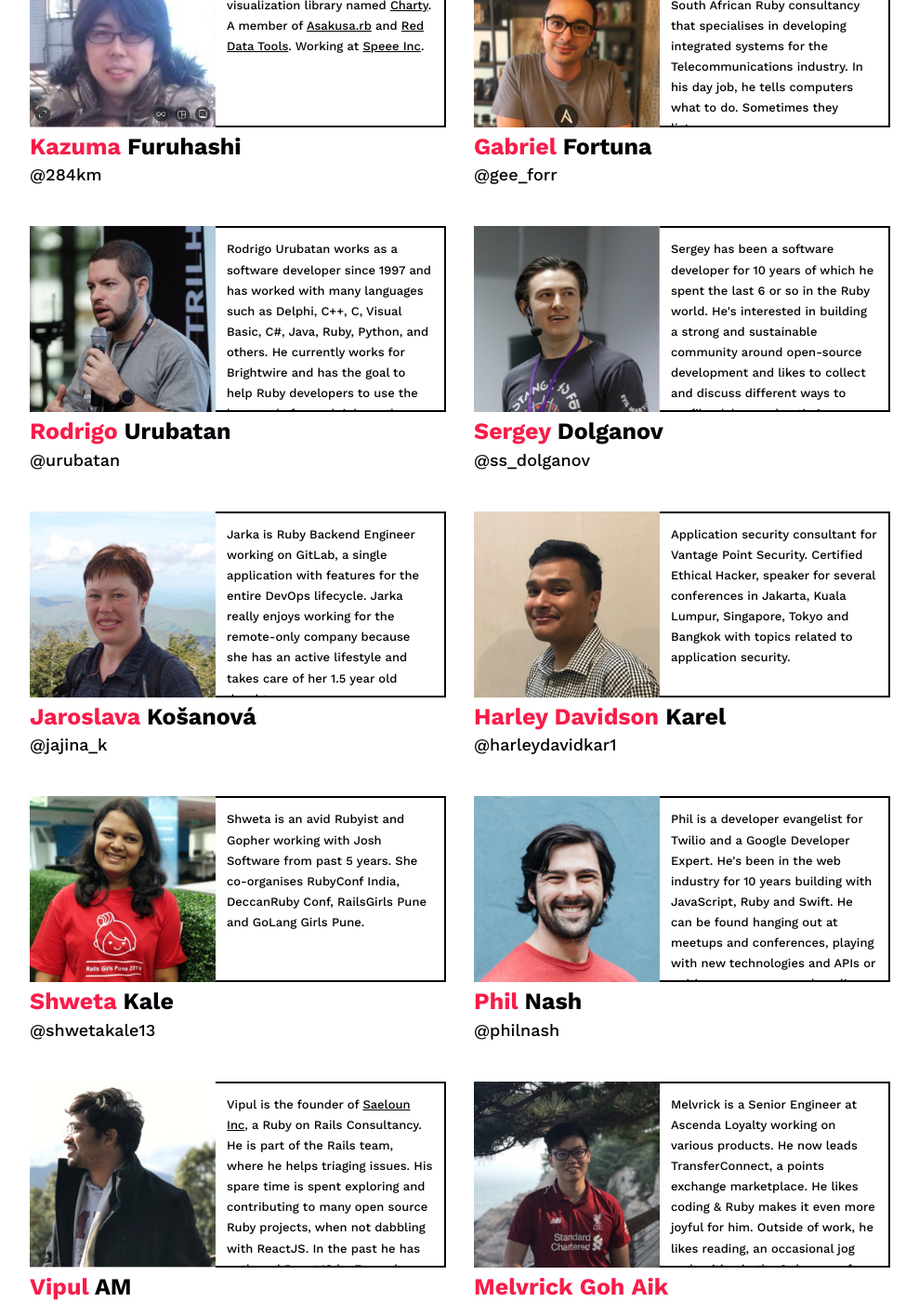
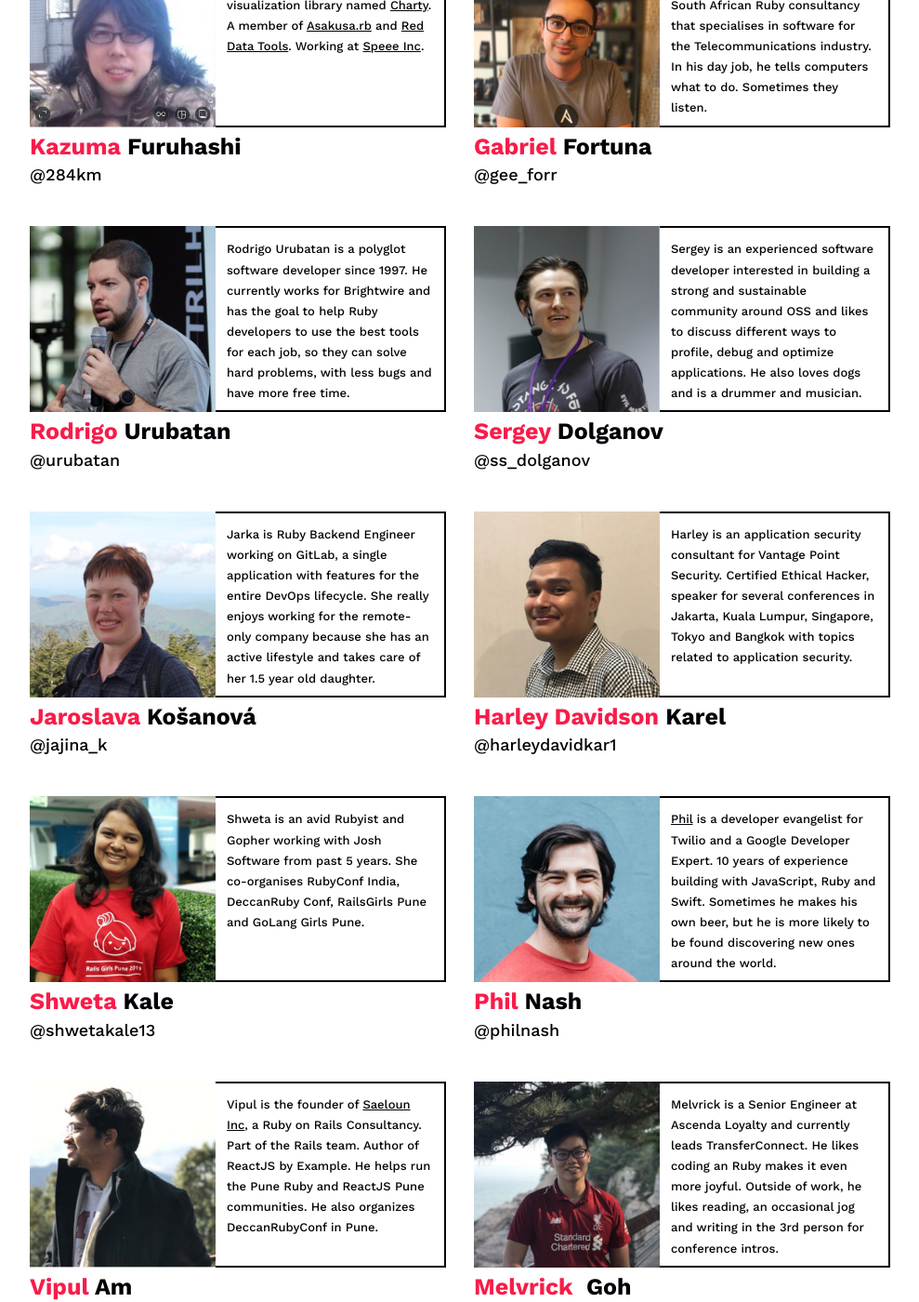
Before and after one commit to bangkokrb/rubyconfth, a Jekyll site: the page built from index.md, in a window 1280 px wide and 1400 px high, scrolled down 2283 px. Shown: the whole window at 93% size, without its empty margins (237-1226 px from the left). Built offline with Jekyll 4.4.1, drawn with Linux system fonts in a browser that asks for light colours; comment, search, counter and statistics services are not loaded; some of the changed text lies outside the part shown.

Commit message:
Shorter speaker bios to fit in the rectangle box on large screens

```diff
--- a/_data/speakers/speakers.yml
+++ b/_data/speakers/speakers.yml
@@ -3,13 +3,13 @@
   twitter_handle: '@rstankov'
   photo_url: /assets/images/pages/home/speakers/radoslav-stankov.jpg
   bio: |
-    Web developer with 17+ years of experience, currently is the head of engineering at Product Hunt (by AngelList). Lately, he is juggling between Ruby and Javascript projects, with the belief that it's equally important to work both on the frontend and on the backend. Organizer of <a href="http://react-not-a-conf.com/" target="_blank">React.NotAConf</a> conference and <a href="https://www.meetup.com/React-Sofia/" target="_blank">React.Sofia</a> meetup.
+    Radoslav is currently the head of engineering at Product Hunt (by AngelList). Lately, juggling between Ruby and JavaScript projects. Organizer of <a href="http://react-not-a-conf.com/" target="_blank">React.NotAConf</a> conference and <a href="https://www.meetup.com/React-Sofia/" target="_blank">React.Sofia</a> meetup.
 - first_name: Piotr
   last_name: Murach
   twitter_handle: '@piotr_murach'
   photo_url: /assets/images/pages/home/speakers/piotr-murach.jpg
   bio: |
-    A software engineer with an interest in tooling, automation, and testing. A creator of over 50 Ruby gems including the <a href=" https://piotrmurach.github.io/tty/" target="_blank">TTY toolkit</a> for building sleek command line apps. He writes his ruminations about software, technology and more on <a href="https://piotrmurach.com" target="_blank">piotrmurach.com</a>.
+    Piotr  is a software engineer with an interest in tooling, automation, and testing. A creator of over 50 Ruby gems including the <a href=" https://piotrmurach.github.io/tty/" target="_blank">TTY toolkit</a> for building sleek command line apps. He writes about software, technology and more on <a href="https://piotrmurach.com" target="_blank">piotrmurach.com</a>.
 - first_name: Giovanni
   last_name: Sakti
   twitter_handle: '@giosakti'
@@ -21,7 +21,7 @@
   twitter_handle: ''
   photo_url: /assets/images/pages/home/speakers/vishal-chandnani.jpg
   bio: |
-    Vishal test-drives clean code at <a href="https://www.defmethod.com/" target="_blank">Def Method</a> in New York City. At The Boeing Company, he developed software for the US Government Intelligence Community. Vishal started his career at Lucent Technologies (Bell Labs Innovations), where he developed software for wireless communication systems.
+    Vishal test-drives clean code at <a href="https://www.defmethod.com/" target="_blank">Def Method</a> in New York City. Previously, he developed software for the US Government Intelligence Community at The Boeing Company and software for wireless communication systems at Lucent Technologies.
 - first_name: Leandro
   last_name: Ostera
   twitter_handle: '@leostera'
@@ -33,7 +33,7 @@
   twitter_handle: '@tae8838'
   photo_url: /assets/images/pages/home/speakers/tae-wongsrinoppakun.jpg
   bio: |
-    Tae is originally from Bangkok, but currently is living in Tokyo. He's a software engineer at <a href="https://wovn.io/" target="_blank">Wovn Technologies</a> building a platform to localize the internet. He has been working with Ruby his entire professional career. He also works with Vue.js and is interested in Elixir. If he's not in front of his laptop or Nintendo Switch, he's probably on a mountain somewhere.
+    Tae is originally from Bangkok, but lives in Tokyo. Currently, he is a software engineer at <a href="https://wovn.io/" target="_blank">Wovn Technologies</a> building a platform to localize the internet. If he's not in front of his laptop or Nintendo Switch, he is probably on a mountain somewhere.
 - first_name: Kazuma
   last_name: Furuhashi
   twitter_handle: '@284km'
@@ -45,31 +45,31 @@
   twitter_handle: '@gee_forr'
   photo_url: /assets/images/pages/home/speakers/gabriel-fortuna.jpg
   bio: |
-    Gabriel is the founder of Zero One Bespoke Software Development, a South African Ruby consultancy that specialises in developing integrated systems for the Telecommunications industry. In his day job, he tells computers what to do. Sometimes they listen.
+    Gabriel is the founder of Zero One Bespoke Software Development, a South African Ruby consultancy that specialises in software for the Telecommunications industry. In his day job, he tells computers what to do. Sometimes they listen.
 - first_name: Rodrigo
   last_name: Urubatan
   twitter_handle: '@urubatan'
   photo_url: /assets/images/pages/home/speakers/rodrigo-urubatan.jpg
   bio: |
-    Rodrigo Urubatan works as a software developer since 1997 and has worked with many languages such as Delphi, C++, C, Visual Basic, C#, Java, Ruby, Python, and others. He currently works for Brightwire and has the goal to help Ruby developers to use the best tools for each job, so they can solve hard problems, with less bugs and have more free time.
+    Rodrigo Urubatan is a polyglot software developer since 1997. He currently works for Brightwire and has the goal to help Ruby developers to use the best tools for each job, so they can solve hard problems, with less bugs and have more free time.
 - first_name: Sergey
   last_name: Dolganov
   twitter_handle: '@ss_dolganov'
   photo_url: /assets/images/pages/home/speakers/sergey-dolganov.jpg
   bio: |
-    Sergey has been a software developer for 10 years of which he spent the last 6 or so in the Ruby world. He's interested in building a strong and sustainable community around open-source development and likes to collect and discuss different ways to profile, debug and optimize applications. He also loves dogs and is a drummer and musician.
+    Sergey is an experienced software developer interested in building a strong and sustainable community around OSS and likes to discuss different ways to profile, debug and optimize applications. He also loves dogs and is a drummer and musician.
 - first_name: Jaroslava
   last_name: Košanová
   twitter_handle: '@jajina_k'
   photo_url: /assets/images/pages/home/speakers/jaroslava-kosanova.jpg
   bio: |
-    Jarka is Ruby Backend Engineer working on GitLab, a single application with features for the entire DevOps lifecycle. Jarka really enjoys working for the remote-only company because she has an active lifestyle and takes care of her 1.5 year old daughter.
+    Jarka is Ruby Backend Engineer working on GitLab, a single application with features for the entire DevOps lifecycle. She really enjoys working for the remote-only company because she has an active lifestyle and takes care of her 1.5 year old daughter.
 - first_name: Harley Davidson
   last_name: Karel
   twitter_handle: '@harleydavidkar1'
   photo_url: /assets/images/pages/home/speakers/harley-davidson-karel.jpg
   bio: |
-    Application security consultant for Vantage Point Security. Certified Ethical Hacker, speaker for several conferences in Jakarta, Kuala Lumpur, Singapore, Tokyo and Bangkok with topics related to application security.
+    Harley is an application security consultant for Vantage Point Security. Certified Ethical Hacker, speaker for several conferences in Jakarta, Kuala Lumpur, Singapore, Tokyo and Bangkok with topics related to application security.
 - first_name: Shweta
   last_name: Kale
   twitter_handle: '@shwetakale13'
@@ -81,25 +81,25 @@
   twitter_handle: '@philnash'
   photo_url: /assets/images/pages/home/speakers/phil-nash.jpg
   bio: |
-    Phil is a developer evangelist for Twilio and a Google Developer Expert. He's been in the web industry for 10 years building with JavaScript, Ruby and Swift. He can be found hanging out at meetups and conferences, playing with new technologies and APIs or writing open source code online. Sometimes he makes his own beer, but he's more likely to be found discovering new ones around the world. Phil tweets at @philnash and you can find him elsewhere online at https://philna.sh.
+    <a href="https://philna.sh">Phil</a> is a developer evangelist for Twilio and a Google Developer Expert. 10 years of experience building with JavaScript, Ruby and Swift. Sometimes he makes his own beer, but he is more likely to be found discovering new ones around the world.
 - first_name: Vipul
-  last_name: AM
+  last_name: Am
   twitter_handle: '@vipulnsward'
   photo_url: /assets/images/pages/home/speakers/vipul-am.jpg
   bio: |
-    Vipul is the founder of <a href="https://www.saeloun.com/" target="_blank">Saeloun Inc</a>, a Ruby on Rails Consultancy. He is part of the Rails team, where he helps triaging issues. His spare time is spent exploring and contributing to many open source Ruby projects, when not dabbling with ReactJS. In the past he has authored ReactJS by Example, a deep walk-through of using ReactJS. Vipul helps run the Pune Ruby and ReactJS Pune communities. He also organizes DeccanRubyConf in Pune.
-- first_name: Melvrick Goh Aik
-  last_nam: Chun
+    Vipul is the founder of <a href="https://www.saeloun.com/" target="_blank">Saeloun Inc</a>, a Ruby on Rails Consultancy. Part of the Rails team. Author of ReactJS by Example. He helps run the Pune Ruby and ReactJS Pune communities. He also organizes DeccanRubyConf in Pune.
+- first_name: Melvrick
+  last_name: Goh
   twitter_handle: ''
   photo_url: /assets/images/pages/home/speakers/melvrick-chun.jpg
   bio: |
-    Melvrick is a Senior Engineer at Ascenda Loyalty working on various products. He now leads TransferConnect, a points exchange marketplace. He likes coding & Ruby makes it even more joyful for him. Outside of work, he likes reading, an occasional jog and writing in the 3rd person for conference intros.
+    Melvrick is a Senior Engineer at Ascenda Loyalty and currently leads TransferConnect. He likes coding an Ruby makes it even more joyful. Outside of work, he likes reading, an occasional jog and writing in the 3rd person for conference intros.
 - first_name: Enrique
   last_name: Mogollan
   twitter_handle: '@mogox'
   photo_url: /assets/images/pages/home/speakers/enrique-mogollan.jpg
   bio: |
-    Enrique has been passionate about writing code for more than 12 years. His experience as software engineer ranges from backend and web applications to integrations and open source projects. He is a big fan of pair programming and believes that collaborative environments are the key to promote quality code and improve software design. Enrique was born and raised in San Miguel de Allende, Mexico.  He has lived in Valencia, Spain and San Francisco, California.  He enjoys traveling and reading.
+    Enrique has been writing code passionately for more than 12 years. He is a big fan of pair programming and believes that collaborative environments are the key to promote quality code and improve software design.
 - first_name: Anton
   last_name: Davydov
   twitter_handle: '@anton_davydov'
@@ -111,10 +111,10 @@
   twitter_handle: '@aemeredith'
   photo_url: /assets/images/pages/home/speakers/elle-meredith.jpg
   bio: |
-    Elle is a web developer with more than ten years experience writing Ruby and Rails. Currently at Blackmill, previously she was Development Director at thoughtbot New York. Elle believes in writing clean code, driven by automatic tests, with agile practices, an even work/life balance, and a respectful and inclusive team culture. Recently, she developed and ran the apprenticeship program for Qantas Hotels, up-skilling less experienced developers. When she is not immersed in the Ruby community, she is probably immersed in water, or lately, in bread flour.
+    Elle is a web developer with over ten years experience writing Ruby and Rails. Currently at Blackmill, previously Development Director at Thoughtbot New York. When not immersed in the Ruby community, she is likely immersed in water, or lately, in bread flour.
 - first_name: Janko
   last_name: Marohnić
   twitter_handle: '@jankomarohnic'
   photo_url: /assets/images/pages/home/speakers/janko-marohnic.jpg
   bio: |
-    Janko is a Ruby off Rails evangelist and a frequent open source contributor. He firmly believse the future of the Ruby ecosystem lies outside of Rails, and frequently blogs about it. He's the creator of Shrine, a modern file attachment library for Ruby.
+    Janko is a Ruby off Rails evangelist and a frequent open source contributor. He firmly believes the future of the Ruby ecosystem lies outside of Rails, and frequently blogs about it. He's the creator of Shrine, a modern file attachment library for Ruby.
```
